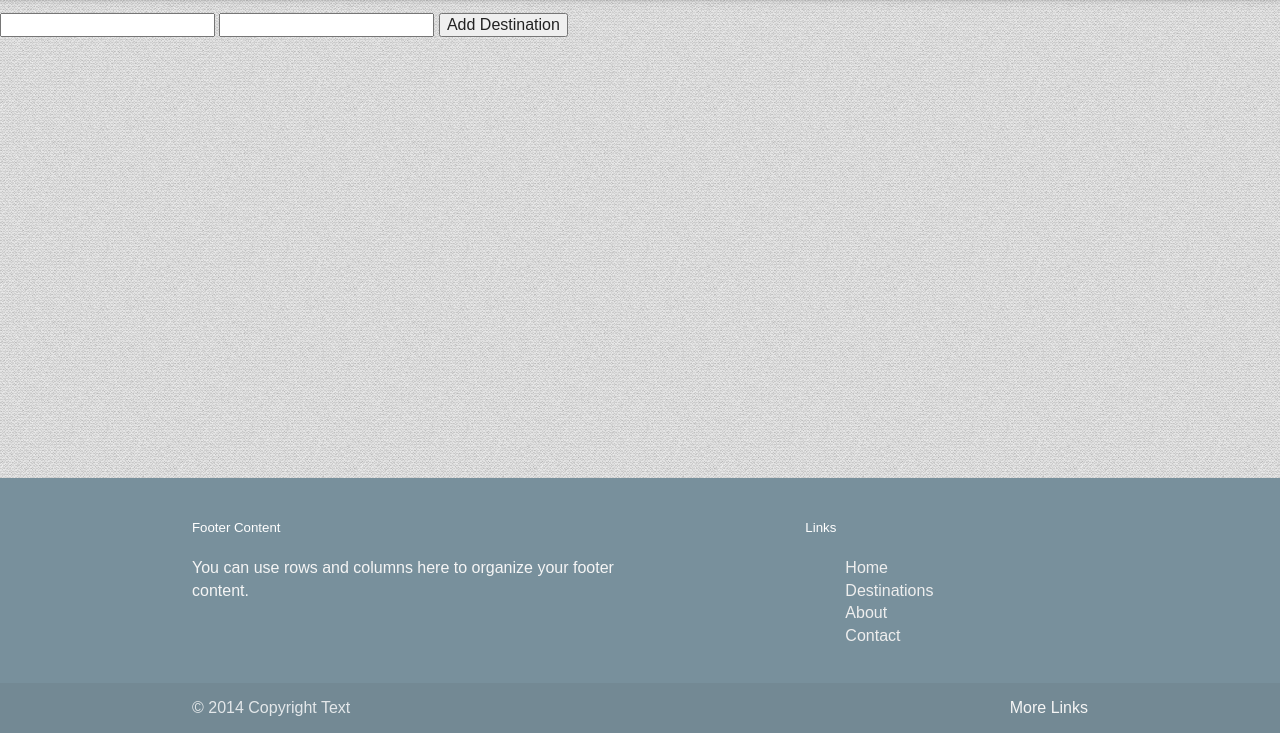
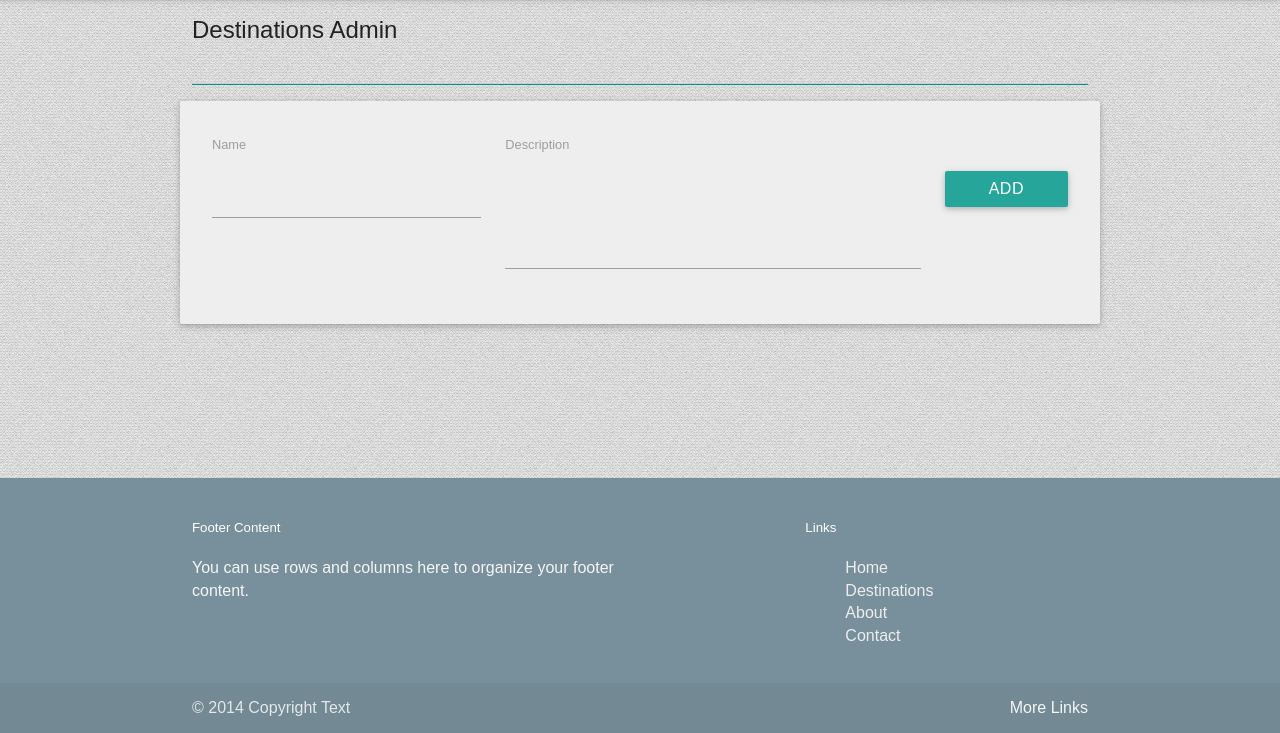
Before and after one commit to missmellyg85/travel-rewrite-angular, a website: page app/index.html at #/destinationAdmin in a window 1280 px wide. Shown: the part 67-800 px from the top of the page. Drawn offline with nearby package versions, Linux system fonts and the light colour scheme; a script that the page names is missing.

Commit message:
Some styling stuff for dest admin

```diff
--- a/app/destination/destination.admin.html
+++ b/app/destination/destination.admin.html
@@ -1,17 +1,41 @@
-<div class="row">
-	<ul>
-      <li ng-repeat="destination in destinations">
-        <!-- edit a message -->
-        <input ng-model="destination.name" ng-change="destinations.$save(destination)" />
-        <input ng-model="destination.description" ng-change="destinations.$save(destination)" />
-        <!-- delete a message -->
-        <button ng-click="destinations.$remove(destination)">Delete Destination</button>
-      </li>
-    </ul>
-    <!-- push a new message onto the array -->
-    <form ng-submit="addDestination()">
-      <input ng-model="newDestinationName" />
-      <input ng-model="newDestinationDescription" />
-      <button type="submit">Add Destination</button>
+<div class="container">
+
+    <h2>Destinations Admin</h2>
+
+  <div class="row">
+    <div class="col s12">
+      <div ng-repeat="dest in destinations" class="row card-panel grey lighten-3">
+        <div class="col s4">
+          <label for="{{dest.name}}_name">Name</label>
+          <input type="text" id="{{dest.name}}_name" ng-model="dest.name" ng-change="destinations.$save(dest)" />
+        </div>
+        <div class="col s6">
+          <label for="{{dest.description}}_desc">Description</label>
+          <textarea id="{{dest.description}}_desc" class="materialize-textarea" ng-model="dest.description" ng-change="destinations.$save(dest)"></textarea>
+        </div>
+        <div class="col s2">
+          <button class="btn waves-effect waves-light" ng-click="destinations.$remove(destination)">Delete</button>
+        </div>
+      </div>
+    </div>
+  </div>
+  <hr class="teal">
+  <div class="row card-panel grey lighten-3">
+    <form class="col s12" ng-submit="addDestination()">
+      <div class="row">
+        <div class="col s4">
+          <label for="newDest_name">Name</label>
+          <input type="text" id="newDest_name" ng-model="newDestinationName" />
+        </div>
+        <div class="col s6">
+          <label for="newDest_desc">Description</label>
+          <textarea type="text" id="newDest_desc" class="materialize-textarea" ng-model="newDestinationDescription">
+          </textarea>
+        </div>
+        <div class="col s2">
+          <button class="btn waves-effect waves-light" style="margin-top:50px;" ng-click="destinations.$remove(destination)">Add New</button>
+        </div>
+      </div>
     </form>
+  </div>
 </div>
```
